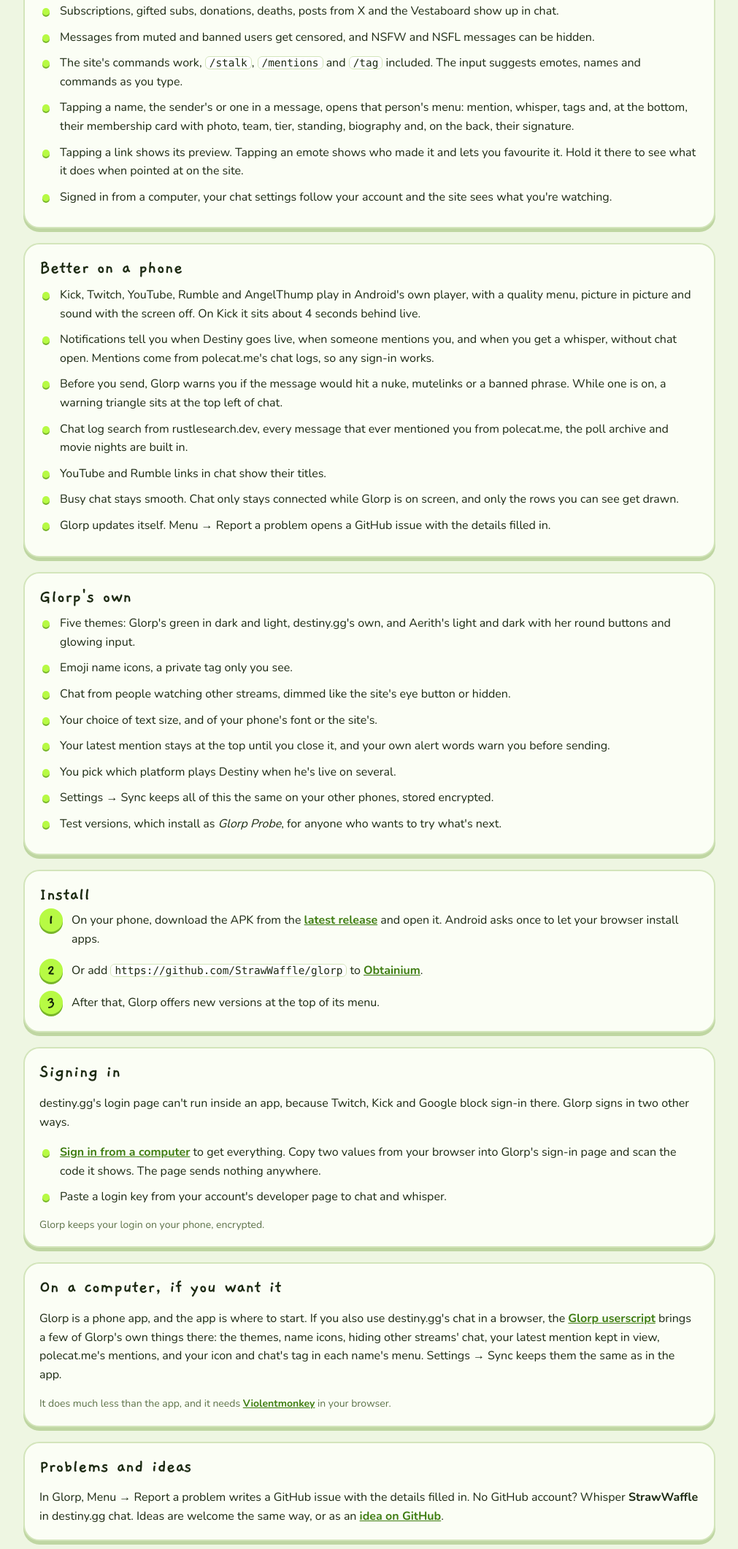
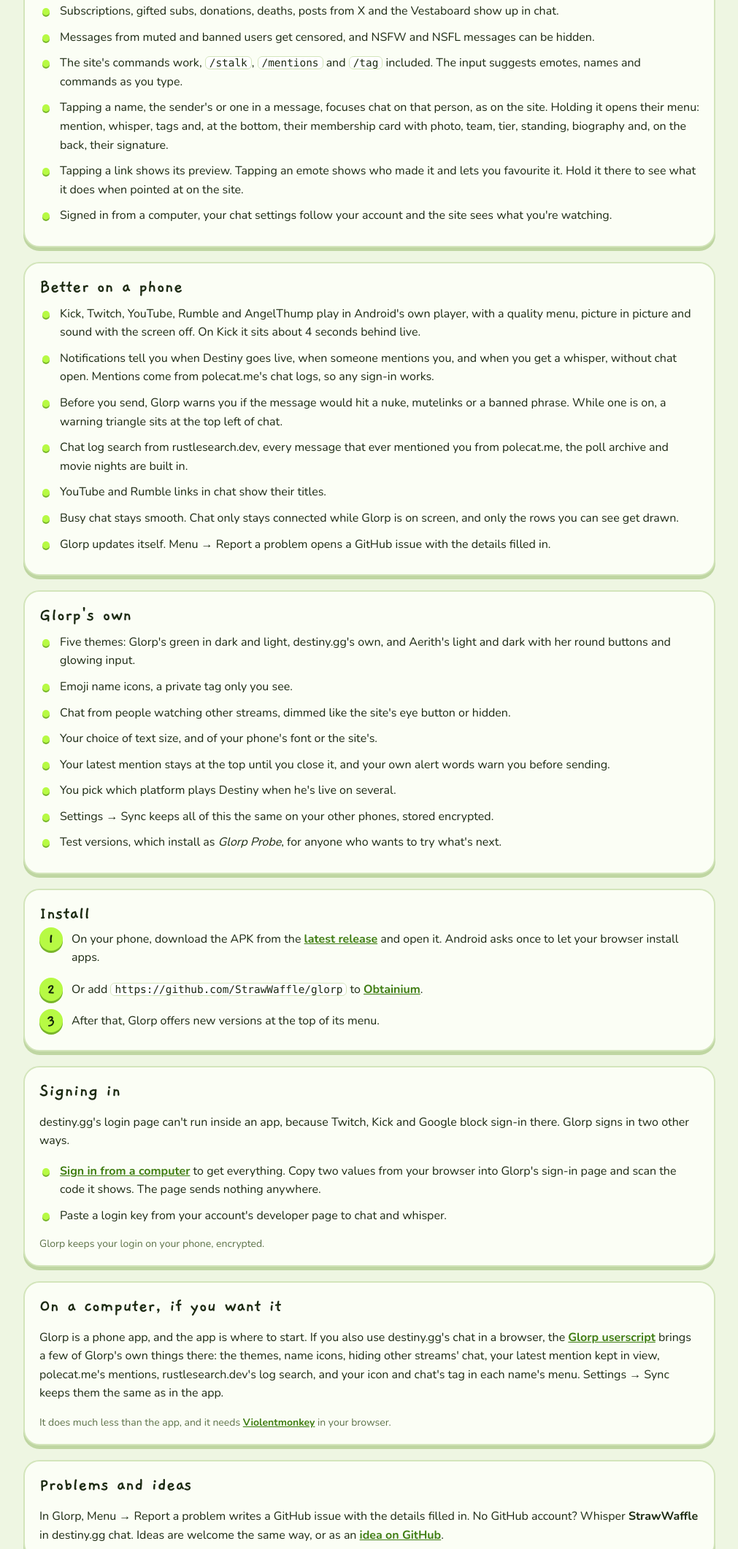
Before and after one commit to StrawWaffle/glorp, a plain HTML site: page pages/index.html in a window 1280 px wide. Shown: the part 1126-3249 px from the top of the page at 73% size, without its empty margins (134-1145 px from the left). Drawn offline with Linux system fonts and the light colour scheme.

Commit message:
Homepage and README: focusing on a name, the userscript's log search, the card picture retaken

```diff
--- a/pages/index.html
+++ b/pages/index.html
@@ -47,7 +47,7 @@
       <li>Subscriptions, gifted subs, donations, deaths, posts from X and the Vestaboard show up in chat.</li>
       <li>Messages from muted and banned users get censored, and NSFW and NSFL messages can be hidden.</li>
       <li>The site's commands work, <code>/stalk</code>, <code>/mentions</code> and <code>/tag</code> included. The input suggests emotes, names and commands as you type.</li>
-      <li>Tapping a name, the sender's or one in a message, opens that person's menu: mention, whisper, tags and, at the bottom, their membership card with photo, team, tier, standing, biography and, on the back, their signature.</li>
+      <li>Tapping a name, the sender's or one in a message, focuses chat on that person, as on the site. Holding it opens their menu: mention, whisper, tags and, at the bottom, their membership card with photo, team, tier, standing, biography and, on the back, their signature.</li>
       <li>Tapping a link shows its preview. Tapping an emote shows who made it and lets you favourite it. Hold it there to see what it does when pointed at on the site.</li>
       <li>Signed in from a computer, your chat settings follow your account and the site sees what you're watching.</li>
     </ul>
@@ -101,7 +101,7 @@
 
   <section class="panel">
     <h2>On a computer, if you want it</h2>
-    <p>Glorp is a phone app, and the app is where to start. If you also use destiny.gg's chat in a browser, the <a href="userscript/glorp.user.js">Glorp userscript</a> brings a few of Glorp's own things there: the themes, name icons, hiding other streams' chat, your latest mention kept in view, polecat.me's mentions, and your icon and chat's tag in each name's menu. Settings → Sync keeps them the same as in the app.</p>
+    <p>Glorp is a phone app, and the app is where to start. If you also use destiny.gg's chat in a browser, the <a href="userscript/glorp.user.js">Glorp userscript</a> brings a few of Glorp's own things there: the themes, name icons, hiding other streams' chat, your latest mention kept in view, polecat.me's mentions, rustlesearch.dev's log search, and your icon and chat's tag in each name's menu. Settings → Sync keeps them the same as in the app.</p>
     <p class="quiet">It does much less than the app, and it needs <a href="https://violentmonkey.github.io/">Violentmonkey</a> in your browser.</p>
   </section>
 
```
Also changed, not shown: README.md, pages/img/user-card.webp.
